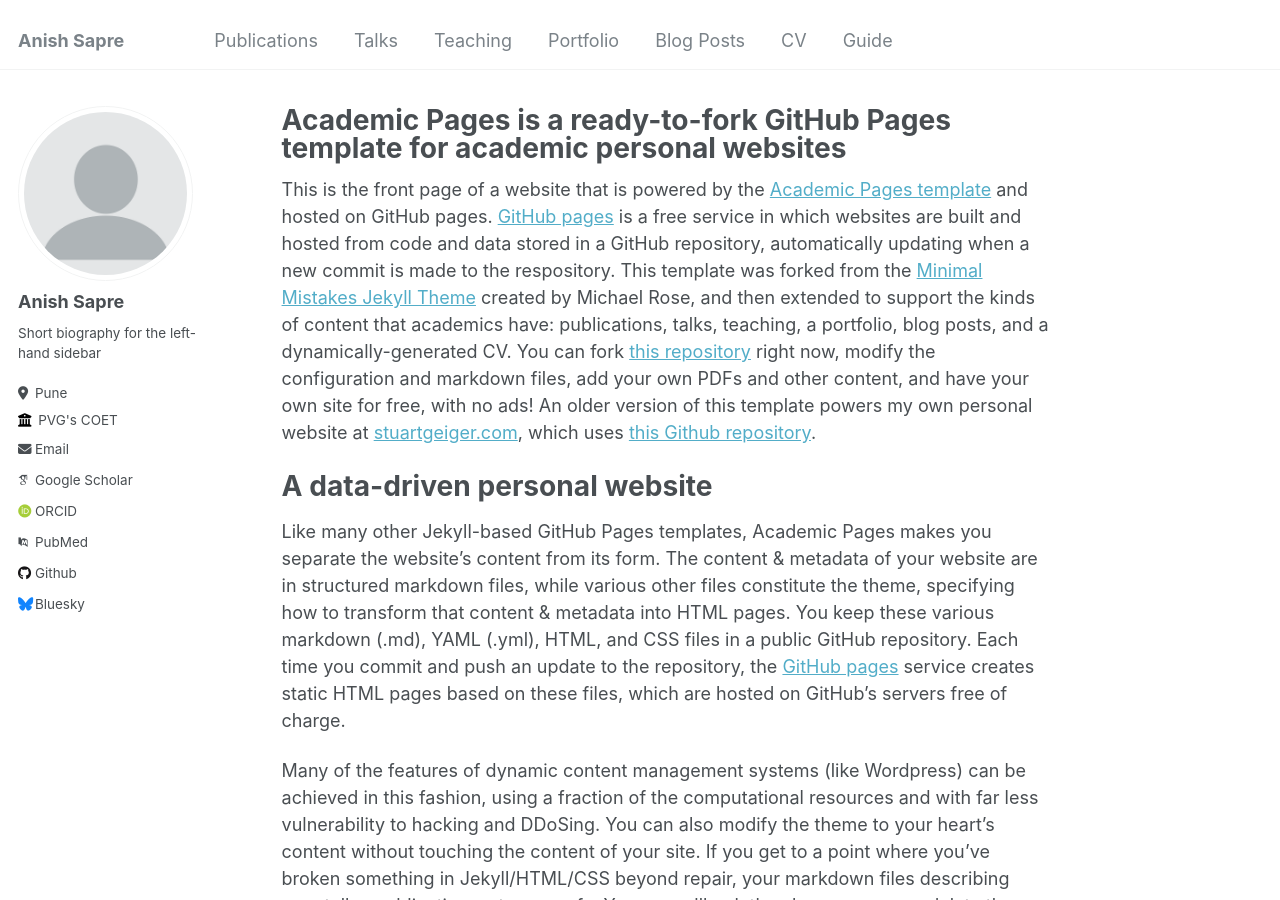
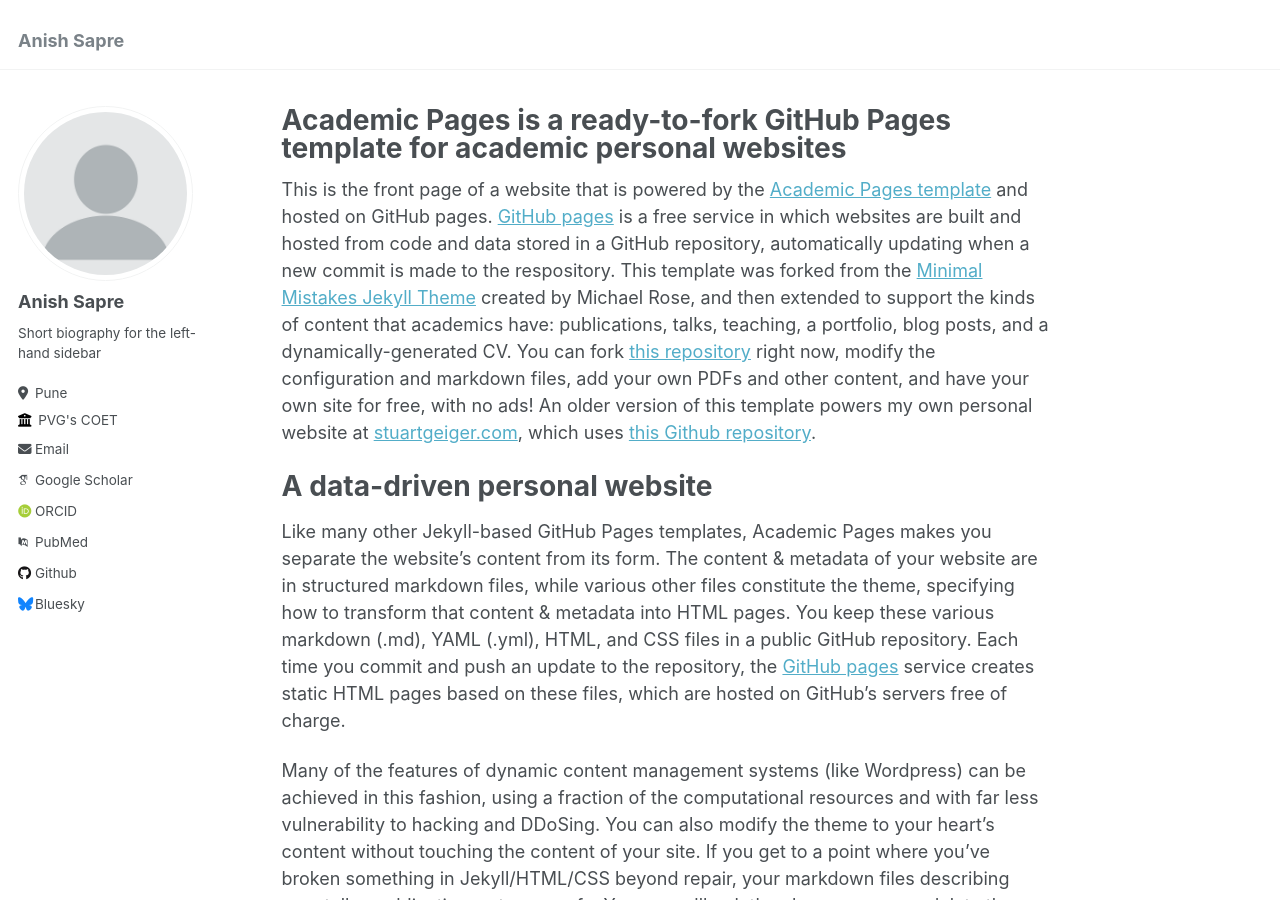
Before and after one commit to AnishSapre/AnishSapre.github.io, a Jekyll site: the page built from _pages/about.md, in a window 1280 px wide and 900 px high. Built offline with Jekyll 4.4.1, drawn with Linux system fonts in a browser that asks for light colours; some web fonts are replaced.

Commit message:
Update navigation.yml

```diff
--- a/_data/navigation.yml
+++ b/_data/navigation.yml
@@ -1,22 +1,22 @@
 # main links links
 main:
-  - title: "Publications"
+  - title: ""
     url: /publications/
 
-  - title: "Talks"
+  - title: ""
     url: /talks/
 
-  - title: "Teaching"
+  - title: ""
     url: /teaching/
 
-  - title: "Portfolio"
+  - title: ""
     url: /portfolio/
 
-  - title: "Blog Posts"
+  - title: ""
     url: /year-archive/
 
-  - title: "CV"
+  - title: ""
     url: /cv/
 
-  - title: "Guide"
+  - title: ""
     url: /markdown/
```
